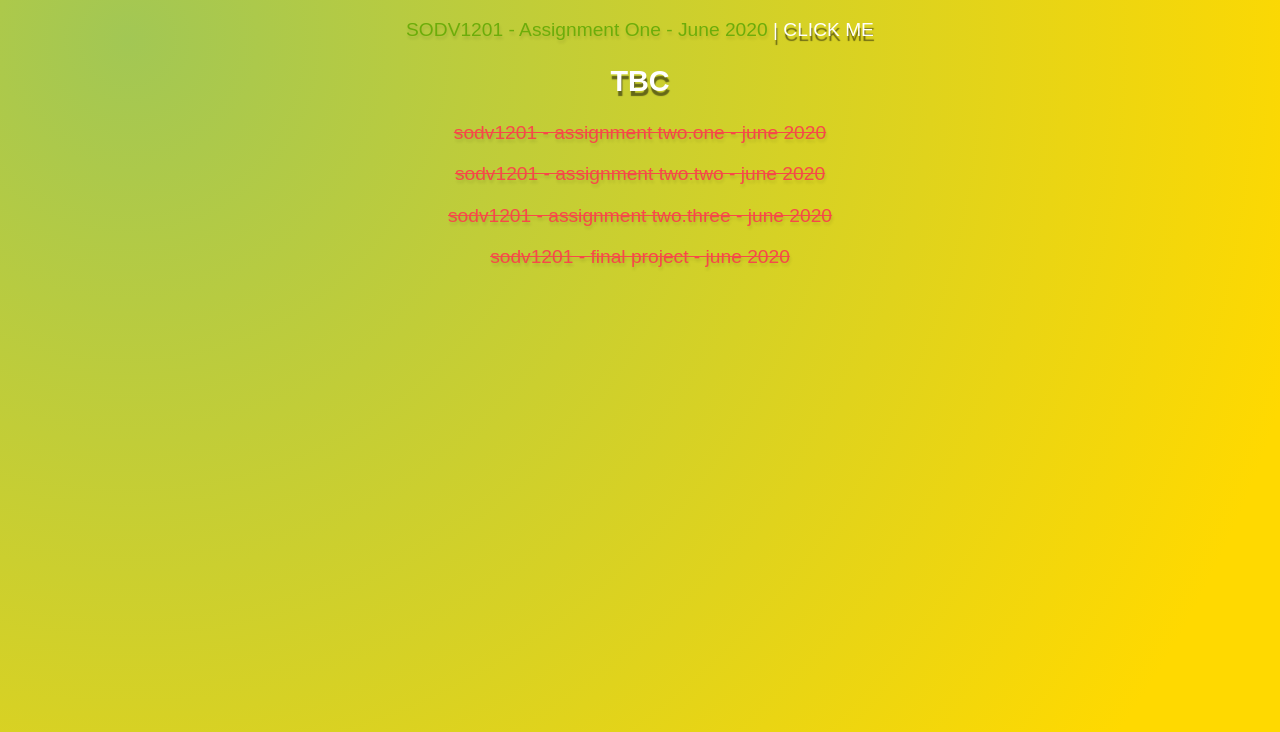
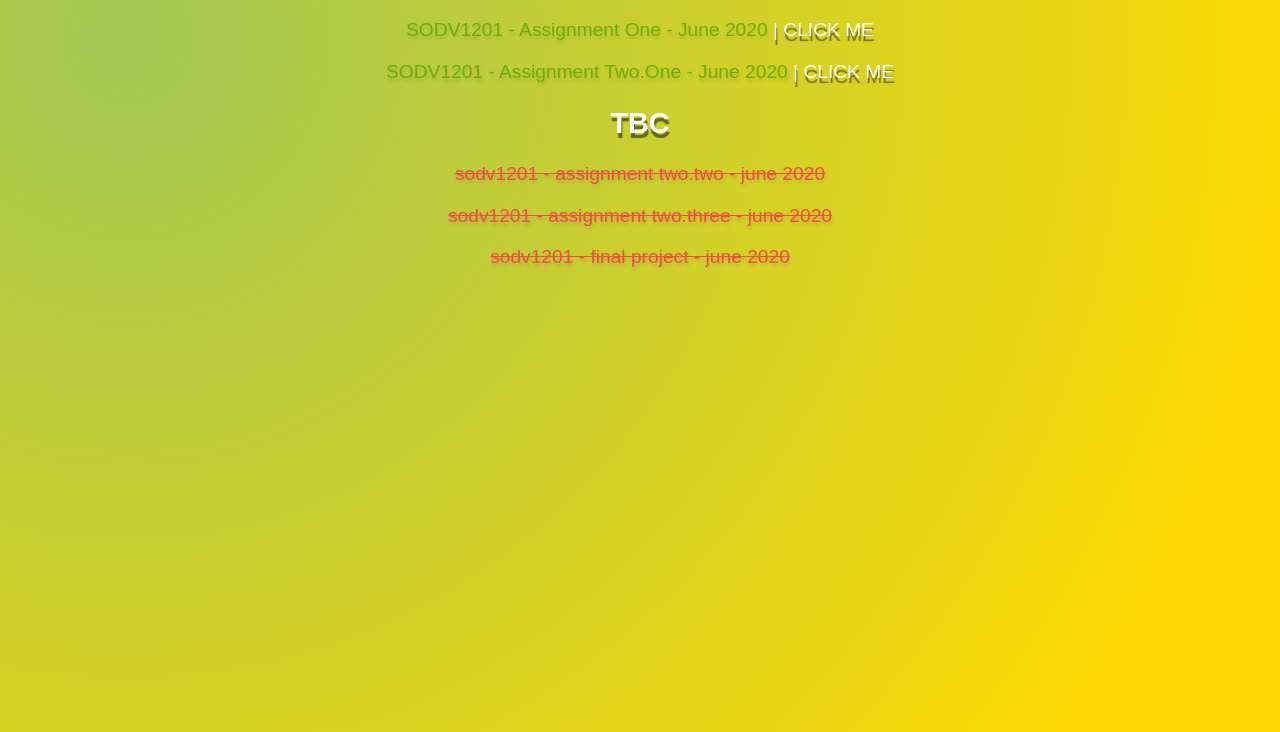
Before and after one commit to devjody/devjody.github.io, a plain HTML site: page index.html in a window 1280 px wide. Shown: the part 134-866 px from the top of the page. Drawn offline with Linux system fonts and the light colour scheme.

Commit message:
updated 2.1

```diff
--- a/index.html
+++ b/index.html
@@ -44,10 +44,10 @@
         >SODV1201 - Assignment One - June 2020</a
       > | CLICK ME
     </p>
-    <h2>TBC</h2>
     <p>
-      <a class="strike" href="#">SODV1201 - Assignment Two.One - June 2020</a>
-    </p>
+      <a class="comp" href="https://devjody.github.io/sodv1201_webprog_a2_1/">SODV1201 - Assignment Two.One - June 2020</a>
+     | CLICK ME</p>
+      <h2>TBC</h2>
     <p>
       <a class="strike" href="#">SODV1201 - Assignment Two.Two - June 2020</a>
     </p>
```
